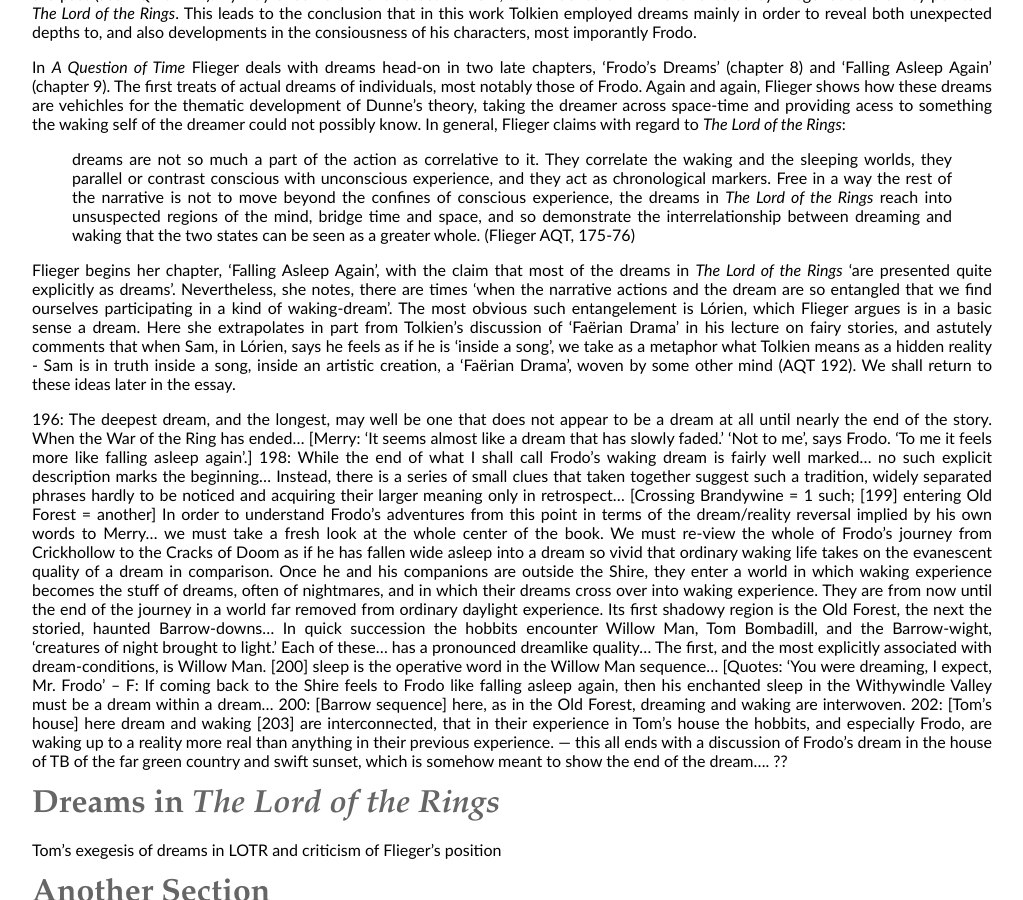
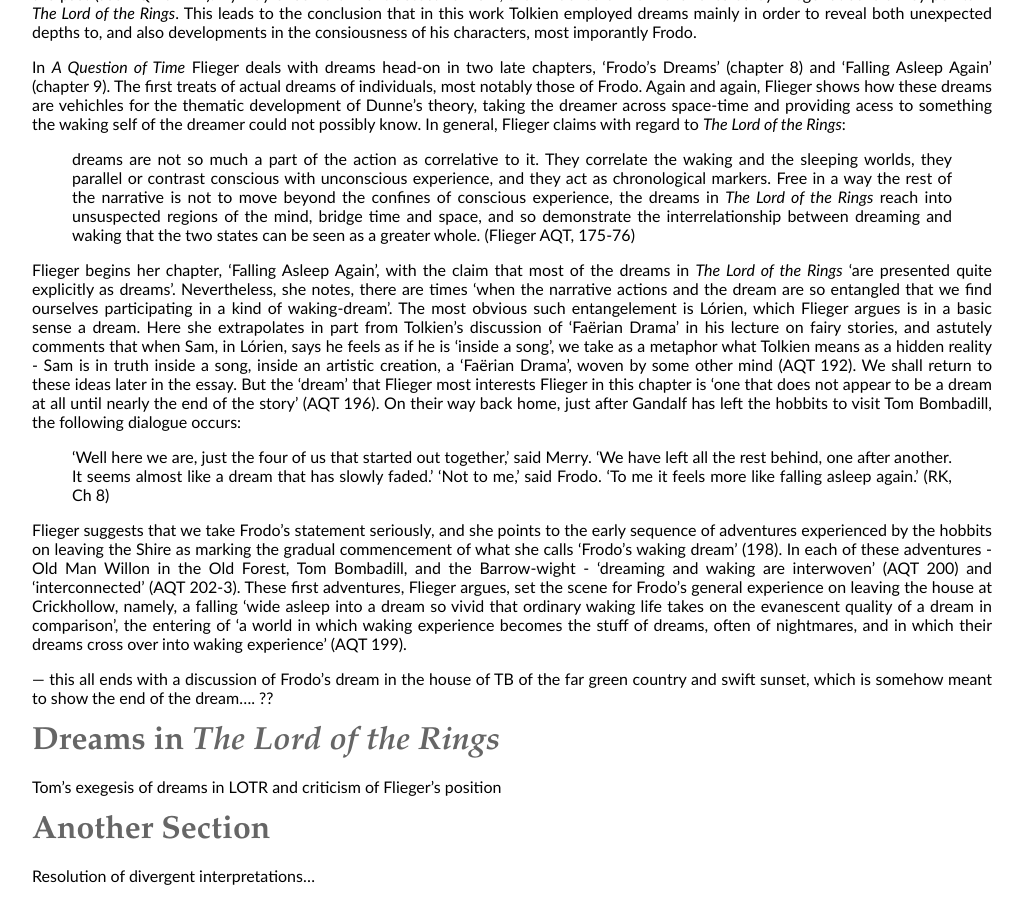
Before and after one commit to uoou/AWildernessOfDragons, a Jekyll site: the page built from essay.md, in a window 1280 px wide and 900 px high, scrolled down 1857 px. Shown: the whole window, without its empty margins (0-1023 px from the left). Built offline with Jekyll 4.4.1, drawn with Linux system fonts in a browser that asks for light colours; Markdown is read by kramdown in place of the engine named in the settings.

Commit message:
Update essay.md

```diff
--- a/essay.md
+++ b/essay.md
@@ -49,13 +49,15 @@
 
 >dreams are not so much a part of the action as correlative to it. They correlate the waking and the sleeping worlds, they parallel or contrast conscious with unconscious experience, and they act as chronological markers. Free in a way the rest of the narrative is not to move beyond the confines of conscious experience, the dreams in *The Lord of the Rings* reach into unsuspected regions of the mind, bridge time and space, and so demonstrate the interrelationship between dreaming and waking that the two states can be seen as a greater whole. (Flieger AQT, 175-76)
 
-Flieger begins her chapter, 'Falling Asleep Again', with the claim that  most of the dreams in *The Lord of the Rings* 'are presented quite explicitly as dreams'. Nevertheless, she notes, there are times 'when the narrative actions and the dream are so entangled that we find ourselves participating in a kind of waking-dream'. The most obvious such entangelement is Lórien, which Flieger argues is in a basic sense a dream. Here she extrapolates in part from Tolkien's discussion of ‘Faërian Drama’ in his lecture on fairy stories, and astutely comments that when Sam, in Lórien, says he feels as if he is ‘inside a song’, we take as a metaphor what Tolkien means as a hidden reality - Sam is in truth inside a song, inside an artistic creation, a ‘Faërian Drama’, woven by some other mind (AQT 192). We shall return to these ideas later in the essay.
+Flieger begins her chapter, 'Falling Asleep Again', with the claim that  most of the dreams in *The Lord of the Rings* 'are presented quite explicitly as dreams'. Nevertheless, she notes, there are times 'when the narrative actions and the dream are so entangled that we find ourselves participating in a kind of waking-dream'. The most obvious such entangelement is Lórien, which Flieger argues is in a basic sense a dream. Here she extrapolates in part from Tolkien's discussion of ‘Faërian Drama’ in his lecture on fairy stories, and astutely comments that when Sam, in Lórien, says he feels as if he is ‘inside a song’, we take as a metaphor what Tolkien means as a hidden reality - Sam is in truth inside a song, inside an artistic creation, a ‘Faërian Drama’, woven by some other mind (AQT 192). We shall return to these ideas later in the essay. But the 'dream' that Flieger most interests Flieger in this chapter is 'one that does not appear to be a dream at all until nearly the end of the story' (AQT 196). On their way back home, just after Gandalf has left the hobbits to visit Tom Bombadill, the following dialogue occurs:
 
-196: The deepest dream, and the longest, may well be one that does not appear to be a dream at all until nearly the end of the story. When the War of the Ring has ended… [Merry: ‘It seems almost like a dream that has slowly faded.’ ‘Not to me’, says Frodo. ‘To me it feels more like falling asleep again’.]
-198: While the end of what I shall call Frodo’s waking dream is fairly well marked… no such explicit description marks the beginning… Instead, there is a series of small clues that taken together suggest such a tradition, widely separated phrases hardly to be noticed and acquiring their larger meaning only in retrospect… [Crossing Brandywine = 1 such; [199] entering Old Forest = another] In order to understand Frodo’s adventures from this point in terms of the dream/reality reversal implied by his own words to Merry… we must take a fresh look at the whole center of the book. We must re-view the whole of Frodo’s journey from Crickhollow to the Cracks of Doom as if he has fallen wide asleep into a dream so vivid that ordinary waking life takes on the evanescent quality of a dream in comparison. Once he and his companions are outside the Shire, they enter a world in which waking experience becomes the stuff of dreams, often of nightmares, and in which their dreams cross over into waking experience. They are from now until the end of the journey in a world far removed from ordinary daylight experience. Its first shadowy region is the Old Forest, the next the storied, haunted Barrow-downs… In quick succession the hobbits encounter Willow Man, Tom Bombadill, and the Barrow-wight, ‘creatures of night brought to light.’ Each of these… has a pronounced dreamlike quality…
-The first, and the most explicitly associated with dream-conditions, is Willow Man. [200] sleep is the operative word in the Willow Man sequence… [Quotes: ‘You were dreaming, I expect, Mr. Frodo’ – F: If coming back to the Shire feels to Frodo like falling asleep again, then his enchanted sleep in the Withywindle Valley must be a dream within a dream…
-200: [Barrow sequence] here, as in the Old Forest, dreaming and waking are interwoven.
-202: [Tom’s house] here dream and waking [203] are interconnected, that in their experience in Tom’s house the hobbits, and especially Frodo, are waking up to a reality more real than anything in their previous experience.
+>'Well here we are, just the four of us that started out together,' said Merry. 'We have left all the rest behind, one after another. It seems almost like a dream that has slowly faded.'
+>'Not to me,' said Frodo. 'To me it feels more like falling asleep again.' (RK, Ch 8)
+
+Flieger suggests that we take Frodo's statement seriously, and she points to the early sequence of adventures experienced by the hobbits on leaving the Shire as marking the gradual commencement of what she calls 'Frodo's waking dream' (198). In each of these adventures - Old Man Willon in the Old Forest, Tom Bombadill, and the Barrow-wight - 'dreaming and waking are interwoven' (AQT 200) and 'interconnected' (AQT 202-3). These first adventures, Flieger argues, set the scene for Frodo's general experience on leaving the house at Crickhollow, namely, a falling 'wide asleep into a dream so vivid that ordinary waking life takes on the evanescent quality of a dream in comparison', the entering of 'a world in which waking experience becomes the stuff of dreams, often of nightmares, and in which their dreams cross over into waking experience' (AQT 199).
+
+
+
 --- this all ends with a discussion of Frodo’s dream in the house of TB of the far green country and swift sunset, which is somehow meant to show the end of the dream…. ??
 
 
```
